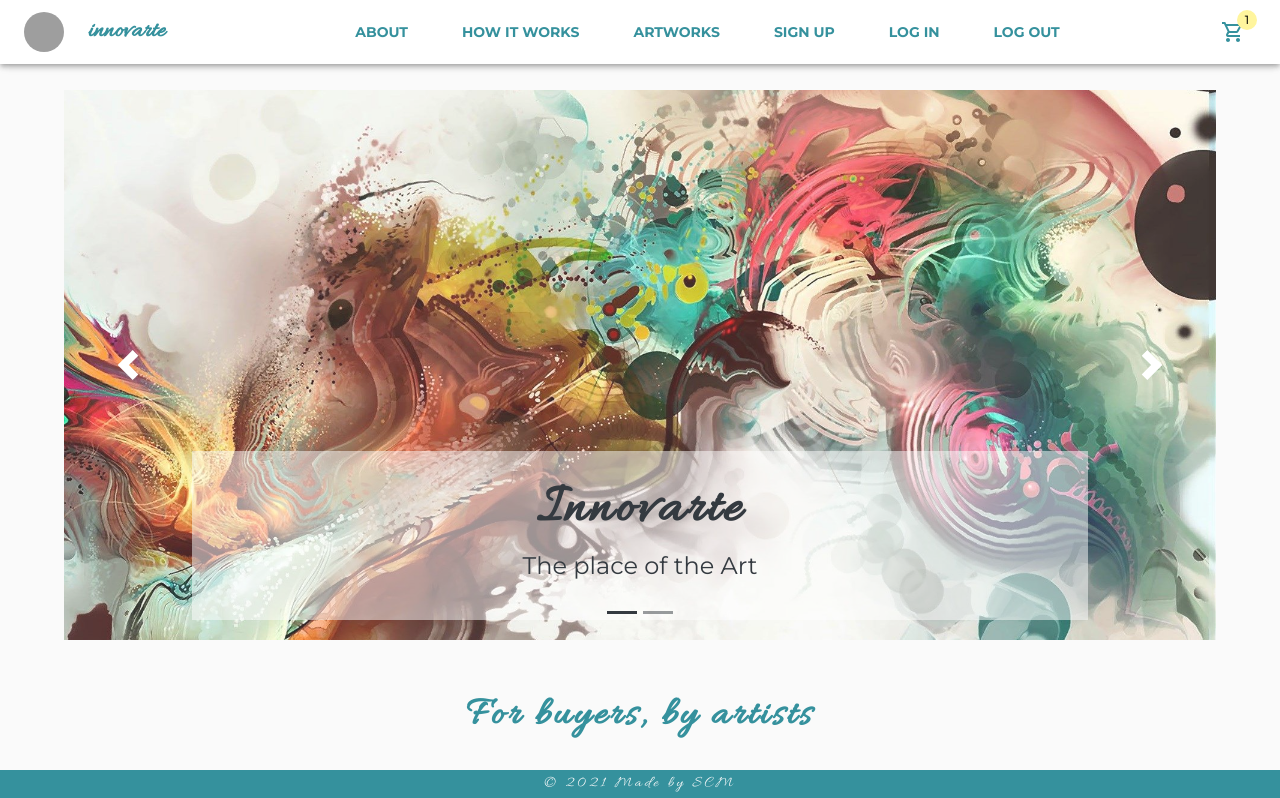
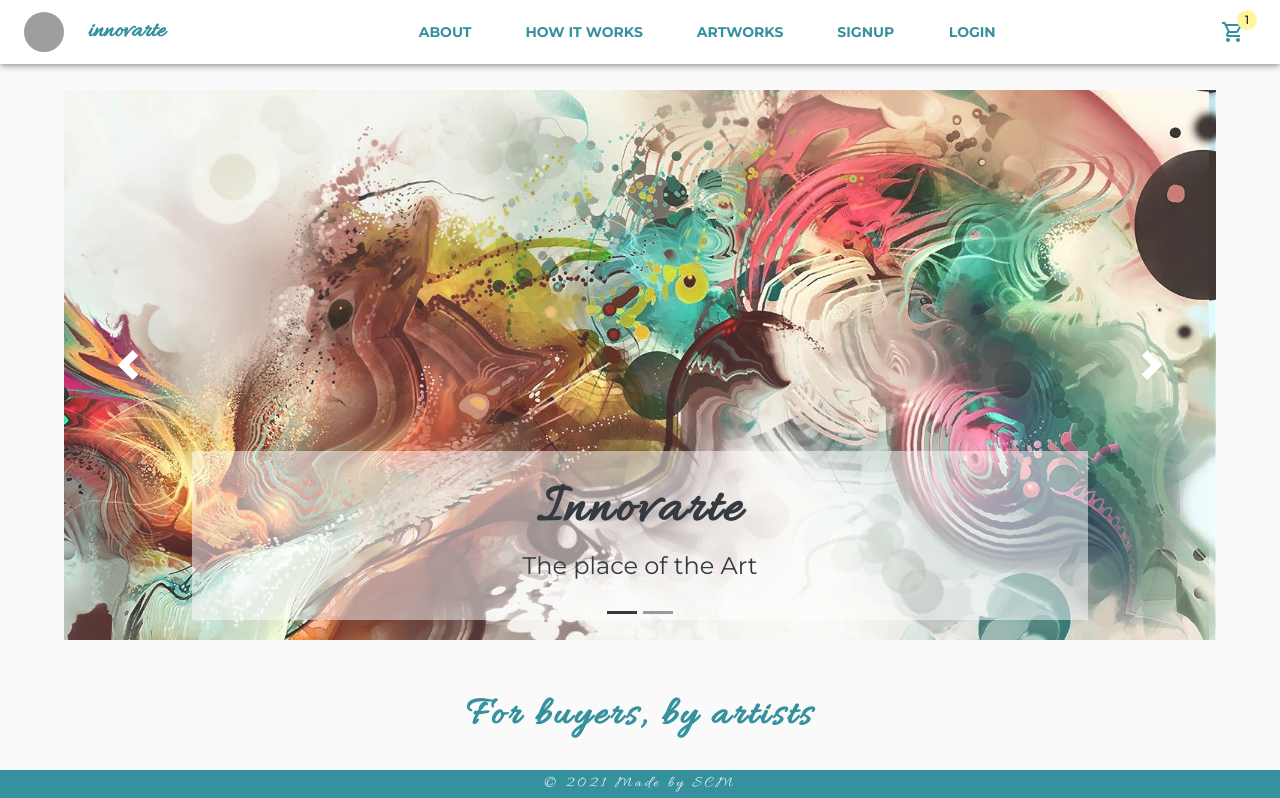
Before and after one commit to scmoreira/Innovarte-2.0, a React (Create React App) app in the folder client/: page / in a window 1280 px wide. Shown: the top 798 px of the page. Built offline with nearby package versions, Linux system fonts and the light colour scheme; grey boxes are pictures that could not be loaded.

Commit message:
modify navlinks to add conditional rendering, implement logout

```diff
--- a/client/src/components/layout/navBar/DesktopNav.js
+++ b/client/src/components/layout/navBar/DesktopNav.js
@@ -1,40 +1,14 @@
 import React from 'react';
-import { HashLink as Link } from 'react-router-hash-link'
 
 import NavLinks from './NavLinks';
 import CartIcon from './CartIcon';
 import Logout from './Logout';
 
-import { Button } from '@material-ui/core';
-import useScrollTrigger from '@material-ui/core/useScrollTrigger';
-import useStyles from './navBar.styles';
-
-const GetNavLinks = () => {
-
-    const trigger = useScrollTrigger({ threshold: 100 });
-    const classes = useStyles();
-
-    return NavLinks.map( props => {
-        return (
-            <Button
-                {...{
-                    ...props,
-                    key: props.label,
-                    component: Link,
-                    className: trigger ? `${classes.active} ${classes.navLinks}` : classes.navLinks
-                }}
-            >
-                { props.label}
-            </Button>
-        );
-    });
-}
-
 const DesktopNav = () => {
     return (
         <>
             <div>
-                <GetNavLinks />
+                <NavLinks />
                 <Logout />
             </div>
             <div>
--- a/client/src/components/layout/navBar/Logout.js
+++ b/client/src/components/layout/navBar/Logout.js
@@ -1,26 +1,28 @@
-import React from 'react';
+import React, { useContext } from 'react';
 import { Link as RouterLink } from "react-router-dom";
+
+import AuthContext from '../../../context/auth/authContext';
 
 import { Button } from '@material-ui/core';
 import useScrollTrigger from '@material-ui/core/useScrollTrigger';
 
 import useStyles from './navBar.styles';
 
-const isLoggedIn = true
-const handleClick = () => alert('log out');
+const Logout = () => {
 
-const Logout = () => {
+    const authContext = useContext(AuthContext);
+    const { authenticated, logout } = authContext;
 
     const trigger = useScrollTrigger({ threshold: 100 });
     const classes = useStyles();
 
     return (
         <Button
-            onClick={handleClick}
+            onClick={() => logout()}
             to='/'
             component={RouterLink}
             className= {trigger ? `${classes.logout} ${classes.active}`: classes.logout}
-            hidden= {isLoggedIn ? false : true }
+            hidden= {authenticated ? false : true }
         >
             Log Out
         </Button>
--- a/client/src/components/layout/navBar/MobileNav.js
+++ b/client/src/components/layout/navBar/MobileNav.js
@@ -1,11 +1,10 @@
 import React, { useState } from 'react';
-import { HashLink as Link } from 'react-router-hash-link';
 
 import NavLinks from './NavLinks';
 import Logout from './Logout';
 import CartIcon from './CartIcon';
 
-import { Toolbar, IconButton, Drawer, MenuItem } from '@material-ui/core';
+import { Toolbar, IconButton, Drawer } from '@material-ui/core';
 import MenuIcon from '@material-ui/icons/Menu';
 import useScrollTrigger from '@material-ui/core/useScrollTrigger';
 import useStyles from './navBar.styles';
@@ -13,24 +12,9 @@ import useStyles from './navBar.styles';
 const MobileNav = () => {
 
     const [drawerOpen, setDrawerOpen] = useState(false);
+
+    const trigger = useScrollTrigger({ threshold: 100 });
     const classes = useStyles();
-    const trigger = useScrollTrigger({ threshold: 100 });
-    const getDrawerChoices = () => {
-        return NavLinks.map(props => {
-            return (
-                <Link
-                    {...{
-                        ...props,
-                        key: props.label,
-                        color: 'inherit',
-                        style: { textDecoration: 'none' },
-                    }}
-                >
-                    <MenuItem>{props.label}</MenuItem>
-                </Link>
-            );
-        });
-    };
 
     return (
         <Toolbar>
@@ -55,7 +39,7 @@ const MobileNav = () => {
                 }}
             >
                 <div className= {classes.drawContainer}>
-                    <div>{getDrawerChoices()}</div>
+                    <NavLinks />
                     <CartIcon />
                     <Logout />
                 </div>
--- a/client/src/components/layout/navBar/NavLinks.js
+++ b/client/src/components/layout/navBar/NavLinks.js
@@ -1,39 +1,78 @@
-const isLoggedIn = false
+import React, { useContext } from 'react';
+import { HashLink as Link } from 'react-router-hash-link';
 
-const NavLinks = [
-    {
-        label: 'About',
-        'aria-label': 'about',
-        to: '/#about',
-    },
-    {
-        label: 'How it works',
-        'aria-label': 'how it works',
-        to: '/#howItWorks',
-    },
-    {
-        label: 'Artworks',
-        'aria-label': 'artworks',
-        to: '/artworks',
-    },
-    {
-        label: 'Sign Up',
-        'aria-label': 'sign up',
-        to: '/signup',
-        hidden: isLoggedIn ? true : false
-    },
-    {
-        label: 'Log In',
-        'aria-label': 'log in',
-        to: '/login',
-        hidden: isLoggedIn ? true : false
-    },
-    {
-        label: 'My Profile',
-        'aria-label': 'my profile',
-        to: '/profile',
-        hidden: isLoggedIn ? false : true
-    }
-]
+import AuthContext from '../../../context/auth/authContext';
+
+import { Button } from '@material-ui/core';
+import useScrollTrigger from '@material-ui/core/useScrollTrigger';
+import useStyles from './navBar.styles';
+
+const NavLinks = () => {
+
+    const authContext = useContext(AuthContext);
+    const { authenticated } = authContext;
+
+    const trigger = useScrollTrigger({ threshold: 100 });
+    const classes = useStyles();
+
+    return (
+        <>
+            <Button
+                aria-label= 'about'
+                to='/#about'
+                component= {Link}
+                className= {trigger ? `${classes.active} ${classes.navLinks}` : classes.navLinks}
+            >
+                About
+            </Button>
+            <Button
+                aria-label= 'how it works'
+                to='/#howItWorks'
+                component= {Link}
+                className= {trigger ? `${classes.active} ${classes.navLinks}` : classes.navLinks}
+            >
+                How it works
+            </Button>
+            <Button
+                aria-label= 'artworks'
+                to='/artworks'
+                component= {Link}
+                className= {trigger ? `${classes.active} ${classes.navLinks}` : classes.navLinks}
+            >
+                Artworks
+            </Button>
+            {authenticated
+                ?
+                    <Button
+                        aria-label= 'profile'
+                        to='/profile'
+                        component= {Link}
+                        className={trigger ? `${classes.active} ${classes.navLinks}` : classes.navLinks}
+                    >
+                        My Profile
+                    </Button>
+                :
+                <>
+                    <Button
+                    aria-label= 'signup'
+                    to='/signup'
+                    component= {Link}
+                    className={trigger ? `${classes.active} ${classes.navLinks}` : classes.navLinks}
+                    >
+                        Signup
+                    </Button>
+                    <Button
+                        aria-label= 'login'
+                        to='/login'
+                        component= {Link}
+                        className={trigger ? `${classes.active} ${classes.navLinks}` : classes.navLinks}
+                    >
+                        Login
+                    </Button>
+                </>
+            }
+        </>
+    );
+}
 
 export default NavLinks;
```
Also changed, not shown: 1 other file (tests, documents, lock files or other folders).
